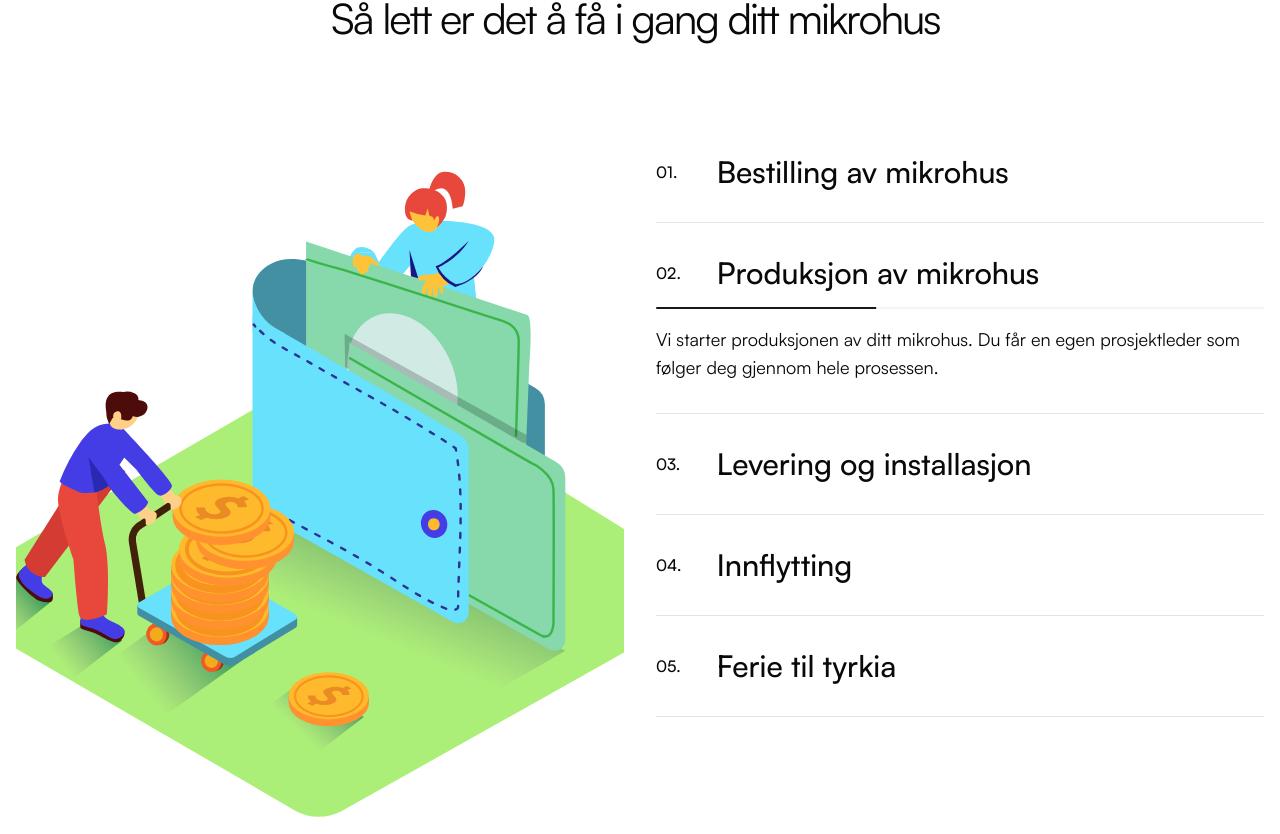
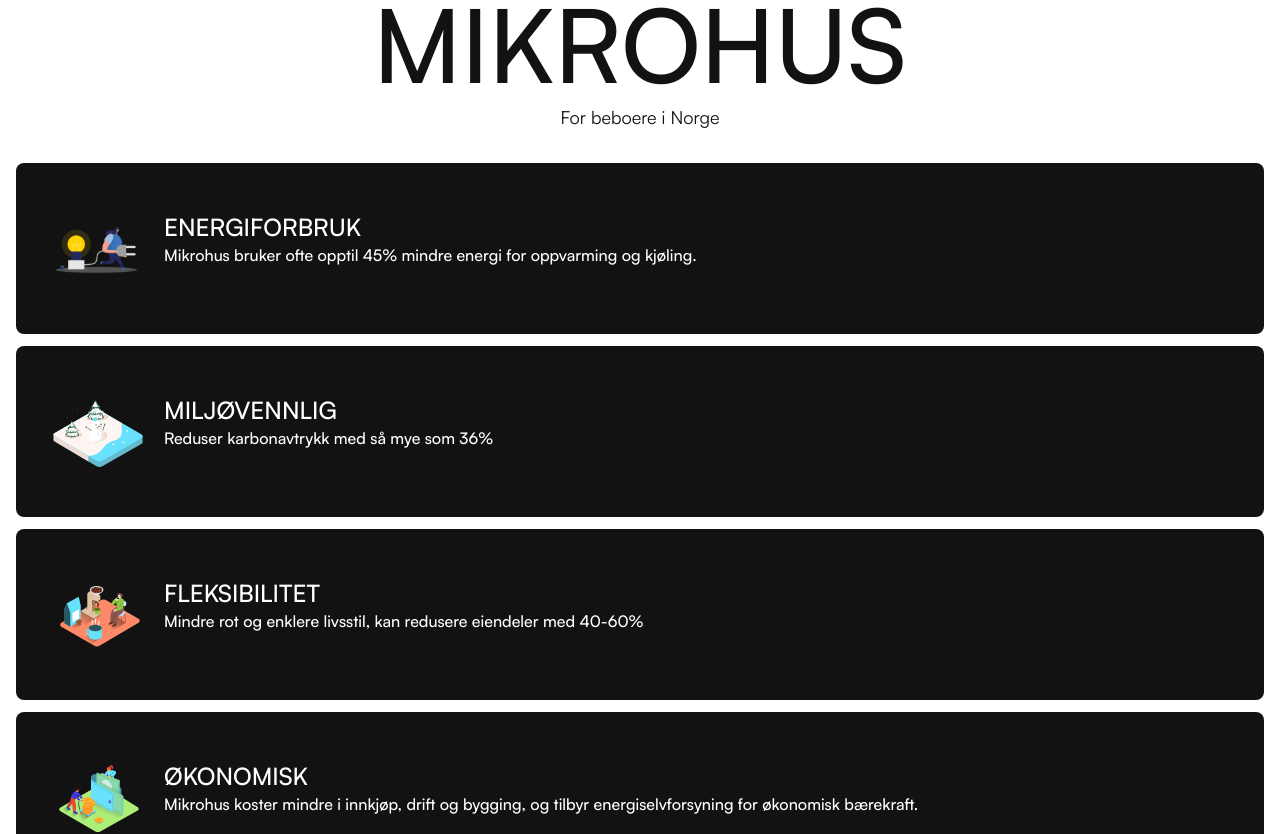
Before and after one commit to tariknh/lofothuset, a Next.js app: page / in a window 1280 px wide. Shown: the part 3656-4490 px from the top of the page. Built offline with nearby package versions, Linux system fonts and the light colour scheme.

Commit message:
Fixed Hvordan

```diff
--- a/app/page.tsx
+++ b/app/page.tsx
@@ -2,6 +2,7 @@
 import { FAQ } from "@/components/sections/FAQ";
 import Footer from "@/components/sections/Footer";
 import Fordeler from "@/components/sections/Fordeler";
+import FordelerV2 from "@/components/sections/FordelerV2";
 import Hero from "@/components/sections/Hero";
 import Hvordan from "@/components/sections/Hvordan";
 import OmOss from "@/components/sections/OmOss";
@@ -17,7 +18,7 @@
       <OmOss />
       <SisteNytt />
       <VåreModeller />
-
+      <FordelerV2 />
       <Hvordan />
       <Blog />
       <FAQ />
--- /dev/null
+++ b/components/sections/FordelerV2.tsx
@@ -0,0 +1,78 @@
+import Image from "next/image";
+import React from "react";
+
+type FordelProps = {
+  title: string;
+  text: string;
+  image: string;
+  className?: string;
+};
+
+const black = false;
+
+function FordelerV2() {
+  const Fordel = ({ title, text, image, className }: FordelProps) => {
+    return (
+      <div
+        className={`${className} ${
+          black ? "bg-white text-lagText" : "bg-lagText text-white"
+        } w-full px-8 py-12 flex rounded-lg `}
+      >
+        <Image
+          className="shrink-0"
+          src={image}
+          alt={title}
+          width={100}
+          height={100}
+        />
+        <div className="flex flex-col ml-4">
+          <h3 className="text-2xl font-medium uppercase">{title}</h3>
+          <p className="text-base font-medium">{text}</p>
+        </div>
+      </div>
+    );
+  };
+
+  return (
+    <section
+      className={`grid grid-cols-1 py-16 p-3 lg:p-4 ${
+        black ? "bg-lagText" : "bg-white"
+      }`}
+    >
+      <div
+        className={`flex flex-col justify-center items-center ${
+          black ? "text-white" : "text-lagText"
+        }`}
+      >
+        <h2 className="uppercase text-4xl md:text-6xl lg:text-7xl xl:text-[8vw] font-medium  text-center mb-2 ">
+          Derfor bør du velge mikrohus
+        </h2>
+        <p className="text-center mb-8 text-lg">For beboere i Norge</p>
+      </div>
+      <div className="flex flex-col gap-3">
+        <Fordel
+          title="Energiforbruk"
+          text="Mikrohus bruker ofte opptil 45% mindre energi for oppvarming og kjøling."
+          image="/plug.svg"
+        />
+        <Fordel
+          title="Miljøvennlig"
+          text="Reduser karbonavtrykk med så mye som 36%"
+          image="/snow.svg"
+        />
+        <Fordel
+          title="Fleksibilitet"
+          text="Mindre rot og enklere livsstil, kan redusere eiendeler med 40-60%"
+          image="/coffee.svg"
+        />
+        <Fordel
+          title="Økonomisk"
+          text="Mikrohus koster mindre i innkjøp, drift og bygging, og tilbyr energiselvforsyning for økonomisk bærekraft."
+          image="/wallet.svg"
+        />
+      </div>
+    </section>
+  );
+}
+
+export default FordelerV2;
--- a/components/sections/Hvordan.tsx
+++ b/components/sections/Hvordan.tsx
@@ -1,6 +1,7 @@
 "use client";
 import { useState, useEffect, useRef } from "react";
 import React from "react";
+import { useInView } from "react-intersection-observer";
 import Button from "../ui/LagButton";
 import {
   Accordion,
@@ -19,6 +20,10 @@
   const progressInterval = useRef<NodeJS.Timeout | null>(null);
   const accordionInterval = useRef<NodeJS.Timeout | null>(null); // add this line
   const [imgSrc, setImgSrc] = useState("/modell1.png");
+  const [ref, inView] = useInView({
+    triggerOnce: true, // Change to false if you want the function to trigger again whenever it comes in view
+    threshold: 0.1, // Percentage of the element that is in view before the callback triggers
+  });
 
   const handleClick = (item: string) => {
     setActiveItem(item);
@@ -102,17 +107,27 @@
   };
 
   useEffect(() => {
-    startIntervals(); // start the intervals
+    if (inView) {
+      startIntervals(); // Start the intervals only when the component is in view
+
+      // Start the progress interval immediately when the component is in view
+      progressInterval.current = setInterval(() => {
+        setProgress((oldProgress) => {
+          const newProgress = oldProgress + 2; // Increment by 2 every 100ms
+          return Math.min(newProgress, 100);
+        });
+      }, 100); // 100ms interval
+    }
 
     return () => {
       if (accordionInterval.current) {
-        clearInterval(accordionInterval.current); // clear the accordion interval using the ref
+        clearInterval(accordionInterval.current); // Clear the accordion interval
       }
       if (progressInterval.current) {
-        clearInterval(progressInterval.current); // clear the progress interval using the ref
+        clearInterval(progressInterval.current); // Clear the progress interval
       }
     };
-  }, []);
+  }, [inView]); // Re-run the effect when `inView` changes
 
   return (
     <section className="my-16 p-3 lg:p-4 grid sm:grid-cols-2 gap-8 ">
@@ -123,6 +138,7 @@
         />
       </h2>
       <Accordion
+        ref={ref}
         type="single"
         collapsible
         className="w-full sm:row-start-2 sm:col-start-2"
--- a/package.json
+++ b/package.json
@@ -28,6 +28,7 @@
     "react": "^18",
     "react-dom": "^18",
     "react-hook-form": "^7.49.3",
+    "react-intersection-observer": "^9.5.3",
     "react-toastify": "^9.1.3",
     "sass": "^1.69.7",
     "tailwind-merge": "^2.2.0",
```
Also changed, not shown: 1 other file (tests, documents, lock files or other folders).
